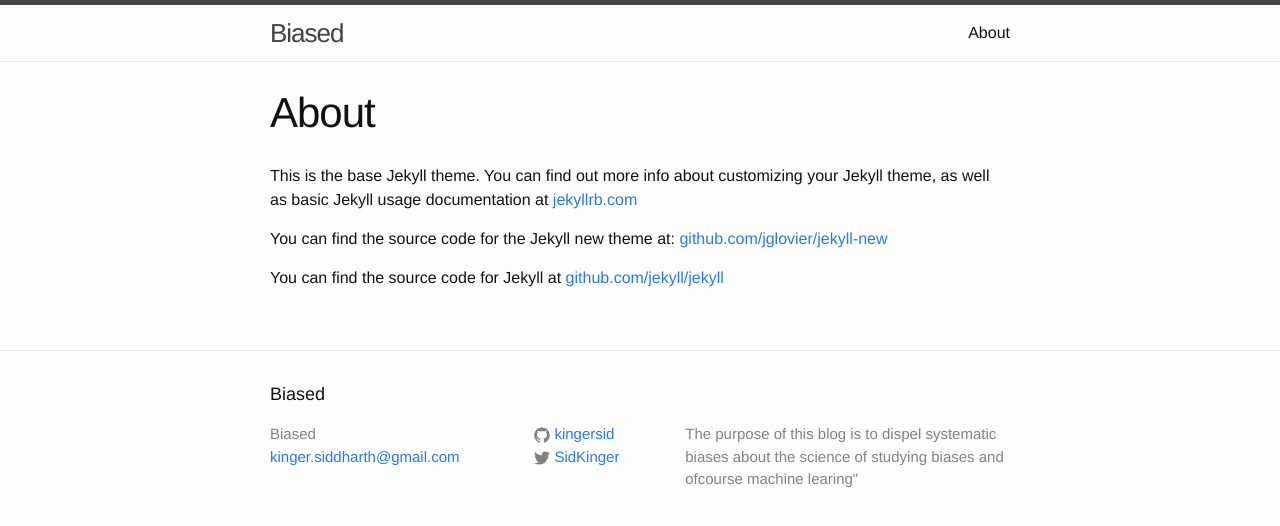
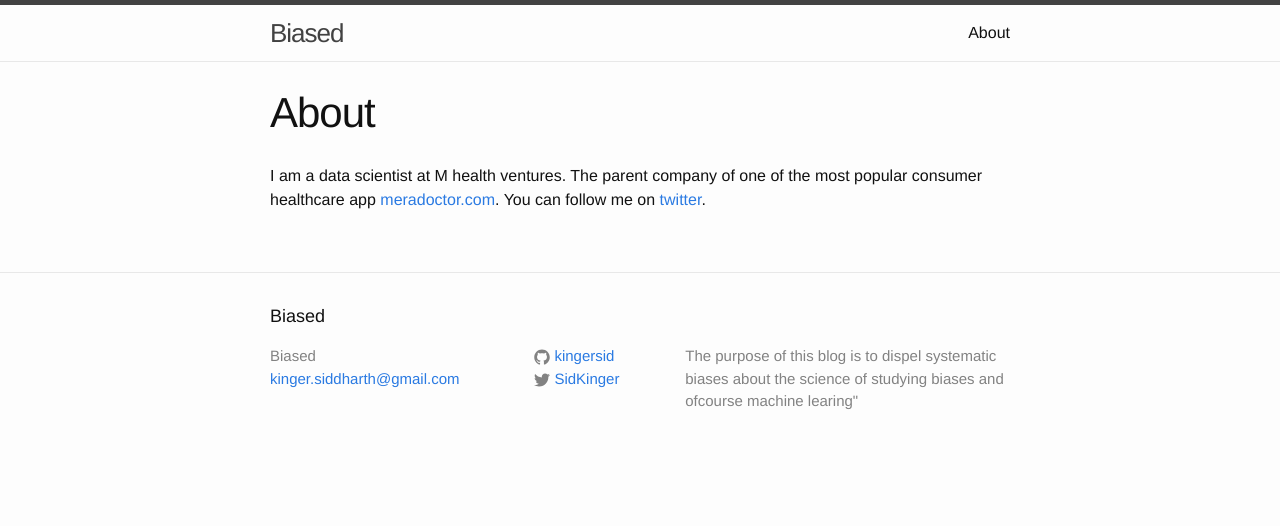
Before and after one commit to kingersid/Blog, a Jekyll site: the page built from about.md, in a window 1280 px wide. Shown: the top 526 px of the page. Built offline with Jekyll 4.4.1, drawn with Linux system fonts in a browser that asks for light colours.

Commit message:
new post1

```diff
--- a/about.md
+++ b/about.md
@@ -4,8 +4,4 @@ title: About
 permalink: /about/
 ---
 
-This is the base Jekyll theme. You can find out more info about customizing your Jekyll theme, as well as basic Jekyll usage documentation at [jekyllrb.com](http://jekyllrb.com/)
-
-You can find the source code for the Jekyll new theme at: [github.com/jglovier/jekyll-new](https://github.com/jglovier/jekyll-new)
-
-You can find the source code for Jekyll at [github.com/jekyll/jekyll](https://github.com/jekyll/jekyll)
+I am a data scientist at M health ventures. The parent company of one of the most popular consumer healthcare app [meradoctor.com](http://www.meradoctor.com/). You can follow me on [twitter](https://twitter.com/SidKinger).
```
